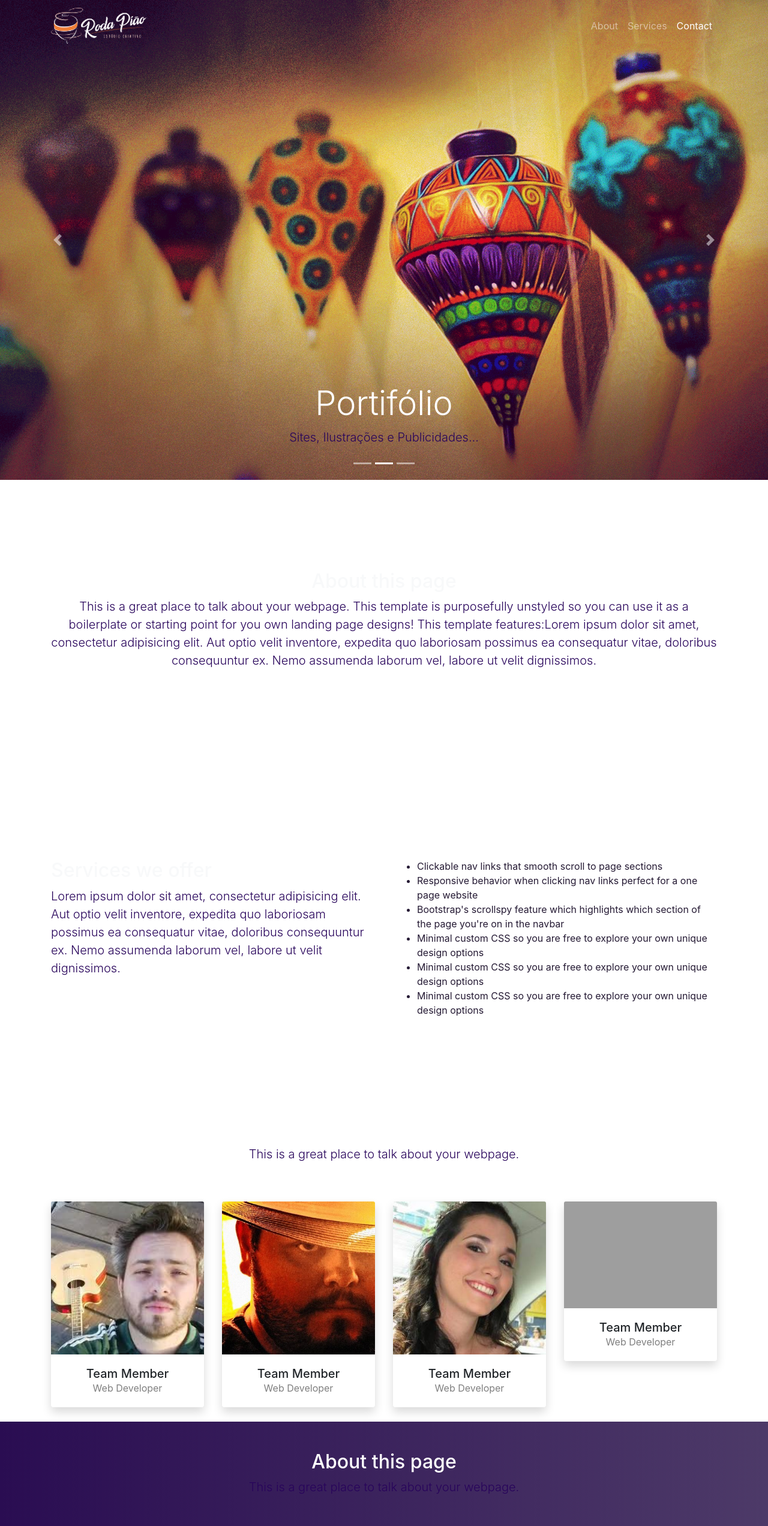
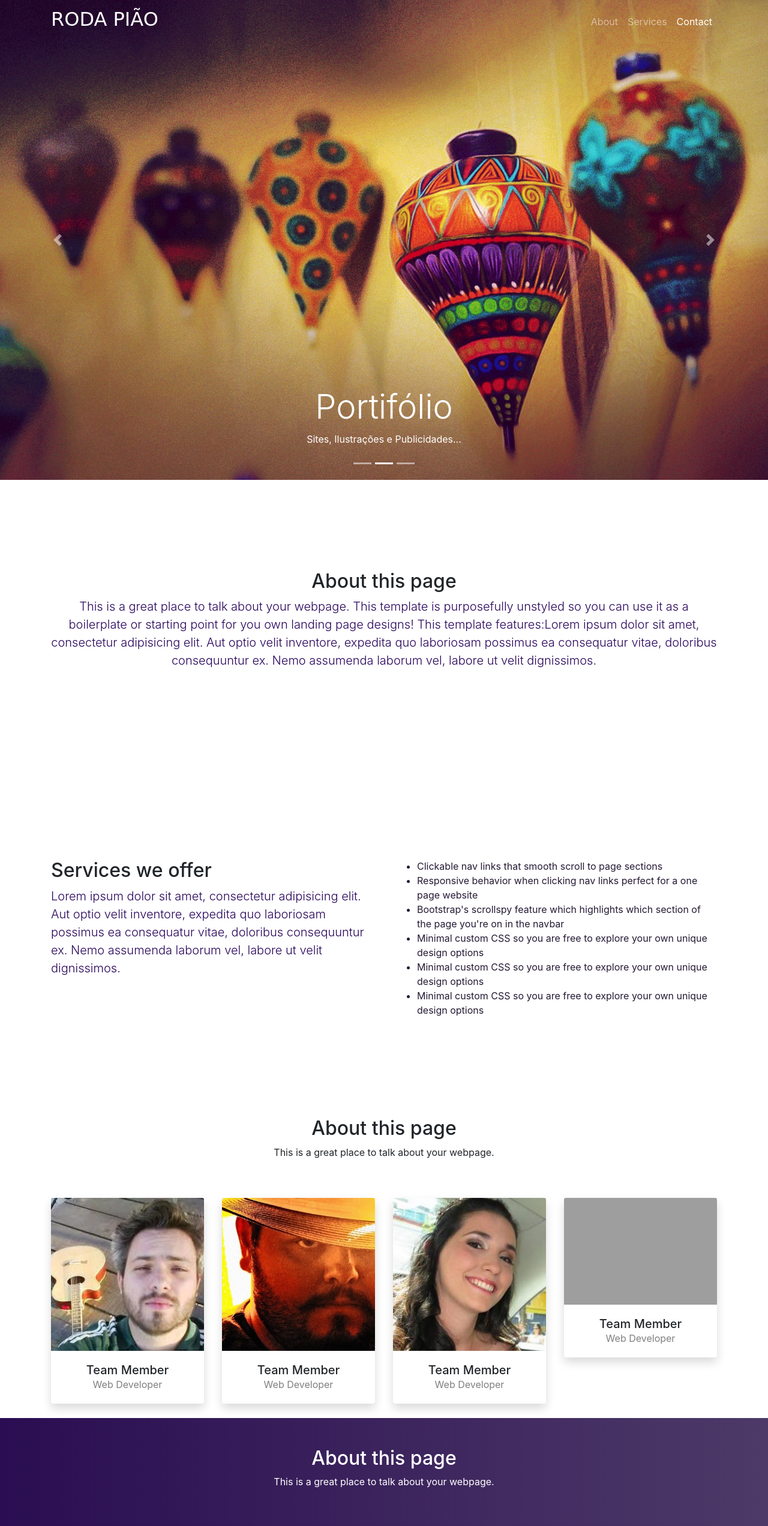
Before and after one commit to rafasarzi/rodaPiao, a plain HTML site: page startbootstrap-scrolling-nav-gh-pages/index.html in a window 1280 px wide. Shown: the top 2544 px of the page at 60% size. Drawn offline with Linux system fonts and the light colour scheme; grey boxes are pictures that could not be loaded.

Commit message:
change navbar

```diff
--- a/startbootstrap-scrolling-nav-gh-pages/index.html
+++ b/startbootstrap-scrolling-nav-gh-pages/index.html
@@ -23,9 +23,10 @@
   <!-- Navigation -->
   <nav class="navbar navbar-expand-lg navbar-dark fixed-top" id="mainNav">
     <div class="container">
-      <a class="navbar-brand js-scroll-trigger" href="#page-top"><img src="logo_horizontal.png" alt=""></a>
+      <a class="navbar-brand js-scroll-trigger" href="#page-top"><h2 class="logo">RODA PIÃO</h2></a>
       <button class="navbar-toggler" type="button" data-toggle="collapse" data-target="#navbarResponsive" aria-controls="navbarResponsive" aria-expanded="false" aria-label="Toggle navigation">
         <span class="navbar-toggler-icon"></span>
+        <i class="fas fa-bars ml-1"></i>
       </button>
       <div class="collapse navbar-collapse" id="navbarResponsive">
         <ul class="navbar-nav ml-auto">
@@ -55,21 +56,21 @@
         <div class="carousel-item active" style="background-image: url('01_rdp_quem_somos_banner.png')">
           <div class="carousel-caption d-none d-md-block">
             <h2 class="display-4">Criação de sites</h2>
-            <p class="lead">Sites personalizados para você e seu negócio.</p>
+            <p class="description">Sites personalizados para você e seu negócio.</p>
           </div>
         </div>
         <!-- Slide Two - Set the background image for this slide in the line below -->
         <div class="carousel-item" style="background-image: url('01_rdp_portfolio_banner.png')">
           <div class="carousel-caption d-none d-md-block">
             <h2 class="display-4">Portifólio</h2>
-            <p class="lead">Sites, Ilustrações e Publicidades...</p>
+            <p class="description">Sites, Ilustrações e Publicidades...</p>
           </div>
         </div>
         <!-- Slide Three - Set the background image for this slide in the line below -->
         <div class="carousel-item" style="background-image: url('https://source.unsplash.com/szFUQoyvrxM/1920x1080')">
           <div class="carousel-caption d-none d-md-block">
             <h2 class="display-4">Third Slide</h2>
-            <p class="lead">This is a description for the third slide.</p>
+            <p class="description">This is a description for the third slide.</p>
           </div>
         </div>
       </div>
@@ -87,7 +88,7 @@
   <section id="about">
     <div class="container">
       <div class="row">
-        <div class="col-lg-12 mx-auto text-center text-light">
+        <div class="col-lg-12 mx-auto text-center">
           <h2>About this page</h2>
           <p class="lead">This is a great place to talk about your webpage. This template is purposefully unstyled
             so you can use it as a boilerplate or starting point for you own landing page designs!
@@ -103,7 +104,7 @@
   <section id="services" class="background">
     <div class="container">
       <div class="row">
-        <div class="col-lg-6 mx-auto text-light">
+        <div class="col-lg-6 mx-auto">
           <h2>Services we offer</h2>
           <p class="lead">Lorem ipsum dolor sit amet, consectetur adipisicing elit. Aut optio velit inventore, expedita quo laboriosam possimus ea consequatur vitae, doloribus consequuntur ex. Nemo assumenda laborum vel, labore ut velit dignissimos.</p>
         </div>
@@ -124,9 +125,9 @@
   <section id="team">
     <!-- Page Content -->
 <div class="container">
-  <div class="col-lg-12 mx-auto text-center text-white pb-5">
+  <div class="col-lg-12 mx-auto text-center pb-5">
     <h2>About this page</h2>
-    <p class="lead">This is a great place to talk about your webpage.</p>
+    <p class="descriptionTeam">This is a great place to talk about your webpage.</p>
   </div>
   <div class="row">
     <!-- Team Member 1 -->
@@ -178,7 +179,7 @@
   <div class="container">
     <div class="col-lg-12 mx-auto text-center text-white pb-5">
       <h2>About this page</h2>
-      <p class="lead">This is a great place to talk about your webpage.</p>
+      <p class="pricing">This is a great place to talk about your webpage.</p>
     </div>
       <div class="row">
       <!-- Free Tier -->
@@ -251,7 +252,7 @@
   <section id="contact">
     <div class="container">
       <div class="row">
-        <div class="col-lg-8 mx-auto text-light">
+        <div class="col-lg-8 mx-auto">
           <h2>Contact us</h2>
           <p class="lead">Lorem ipsum dolor sit amet, consectetur adipisicing elit. Vero odio fugiat voluptatem dolor, provident officiis, id iusto! Obcaecati incidunt, qui nihil beatae magnam et repudiandae ipsa exercitationem, in, quo totam.</p>
         </div>
```
